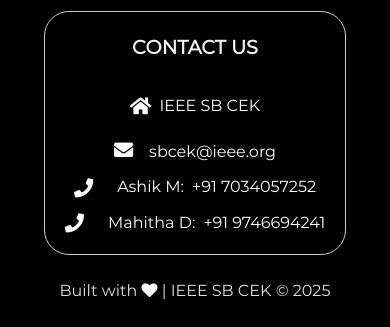
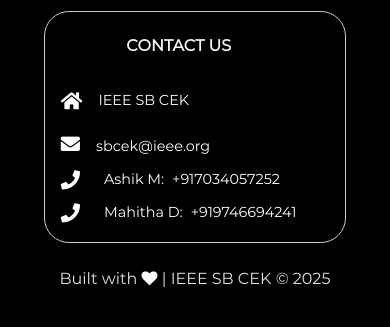
Before and after one commit to ashikm7034/aithon3, a plain HTML site: page index.html in a window 390 px wide. Shown: the part 7652-7979 px from the top of the page. Drawn offline with nearby package versions, Linux system fonts and the light colour scheme; a script that the page names is missing; files whose address does not match are found by name; a web font is replaced by a local one.

Commit message:
update footer styles for better alignment and readability

```diff
--- a/css/mobile-style.css
+++ b/css/mobile-style.css
@@ -84,41 +84,47 @@
 
   .footeraside {
     width: 100%;
-    text-align: center !important;
-    padding: 1.5rem 0 0.5rem 0;
+    text-align: left !important;
+    padding: 1.5rem 0 0.5rem 1rem;
     display: flex;
     flex-direction: column;
-    align-items: center;
+    align-items: flex-start;
   }
 
   .footeraside h4 {
     margin-bottom: 1rem;
-    font-size: 1.2rem;
+    font-size: 1rem;
     width: 100%;
     text-align: center;
+    padding-left: 0; /* Remove left padding for heading */
   }
 
   .footeraside p {
     margin: 0.7rem 0;
     display: flex;
-    align-items: center;
-    justify-content: center;
+    align-items: center; /* Vertically center icon and text */
+    justify-content: flex-start;
     gap: 0.5rem;
-    font-size: 1rem;
+    font-size: 0.9rem;
     width: 100%;
-    text-align: center;
+    text-align: left;
+    padding-left: 0; /* Remove left padding for perfect left alignment */
   }
 
   .footeraside i {
-    margin: 0;
+    margin-right: 0.5rem; /* Space between icon and text */
     font-size: 1.2rem;
+    min-width: 1.2rem; /* Ensure icons are aligned */
+    text-align: left;
   }
 
   .footeraside a {
     display: inline-block;
     color: white;
-    font-size: 1rem;
-    text-align: center;
+    font-size: 0.9rem;
+    text-align: left;
+    padding-left: 0; /* Remove left padding for perfect left alignment */
+    vertical-align: middle;
   }
 
   .border-bottom {
@@ -198,37 +204,43 @@
   /* Center contact section */
   .footeraside {
     width: 100%;
-    text-align: center !important;
-    padding: 1.5rem 0 0.5rem 0;
+    text-align: left !important;
+    padding: 1.5rem 0 0.5rem 1rem;
     display: flex;
     flex-direction: column;
-    align-items: center;
+    align-items: flex-start;
   }
   .footeraside h4 {
     margin-bottom: 1rem;
-    font-size: 1.2rem;
+    font-size: 1rem;
     width: 100%;
     text-align: center;
+    padding-left: 0; /* Remove left padding for heading */
   }
   .footeraside p {
     margin: 0.7rem 0;
     display: flex;
-    align-items: center;
-    justify-content: center;
+    align-items: center; /* Vertically center icon and text */
+    justify-content: flex-start;
     gap: 0.5rem;
-    font-size: 1rem;
+    font-size: 0.9rem;
     width: 100%;
-    text-align: center;
+    text-align: left;
+    padding-left: 0; /* Remove left padding for perfect left alignment */
   }
   .footeraside i {
-    margin: 0;
+    margin-right: 0.5rem; /* Space between icon and text */
     font-size: 1.2rem;
+    min-width: 1.2rem; /* Ensure icons are aligned */
+    text-align: left;
   }
   .footeraside a {
     display: inline-block;
     color: white;
-    font-size: 1rem;
-    text-align: center;
+    font-size: 0.9rem;
+    text-align: left;
+    padding-left: 0; /* Remove left padding for perfect left alignment */
+    vertical-align: middle;
   }
 
   /* Remove extra margin from copyright */
@@ -250,3 +262,11 @@
   height: 100% !important;
   border: 0;
 }
+
+/* Make sure you do NOT have: */
+/*
+.navbar-toggler {
+  display: none;
+  pointer-events: none;
+}
+*/
--- a/index.html
+++ b/index.html
@@ -619,8 +619,8 @@
         <p><i class="fas fa-home "></i> IEEE SB CEK</p></a>
         <p><a style="color: white;" href="mailto:ieeesbcek2000@gmail.com">
           <i class="fas fa-envelope me-3"></i>sbcek@ieee.org</a></p>
-        <p><i class="fas fa-phone me-3"></i>Ashik M:<a href="tel:+917034057252"> +91 7034057252</a></p>
-        <p><i class="fas fa-phone me-3"></i>Mahitha D:<a href="tel:+919746694241"> +91 9746694241</a></p>
+        <p><i class="fas fa-phone me-3"></i>Ashik M:<a href="tel:+917034057252"> +917034057252</a></p>
+        <p><i class="fas fa-phone me-3"></i>Mahitha D:<a href="tel:+919746694241"> +919746694241</a></p>
       </div>
       </section>
       </section>
```
